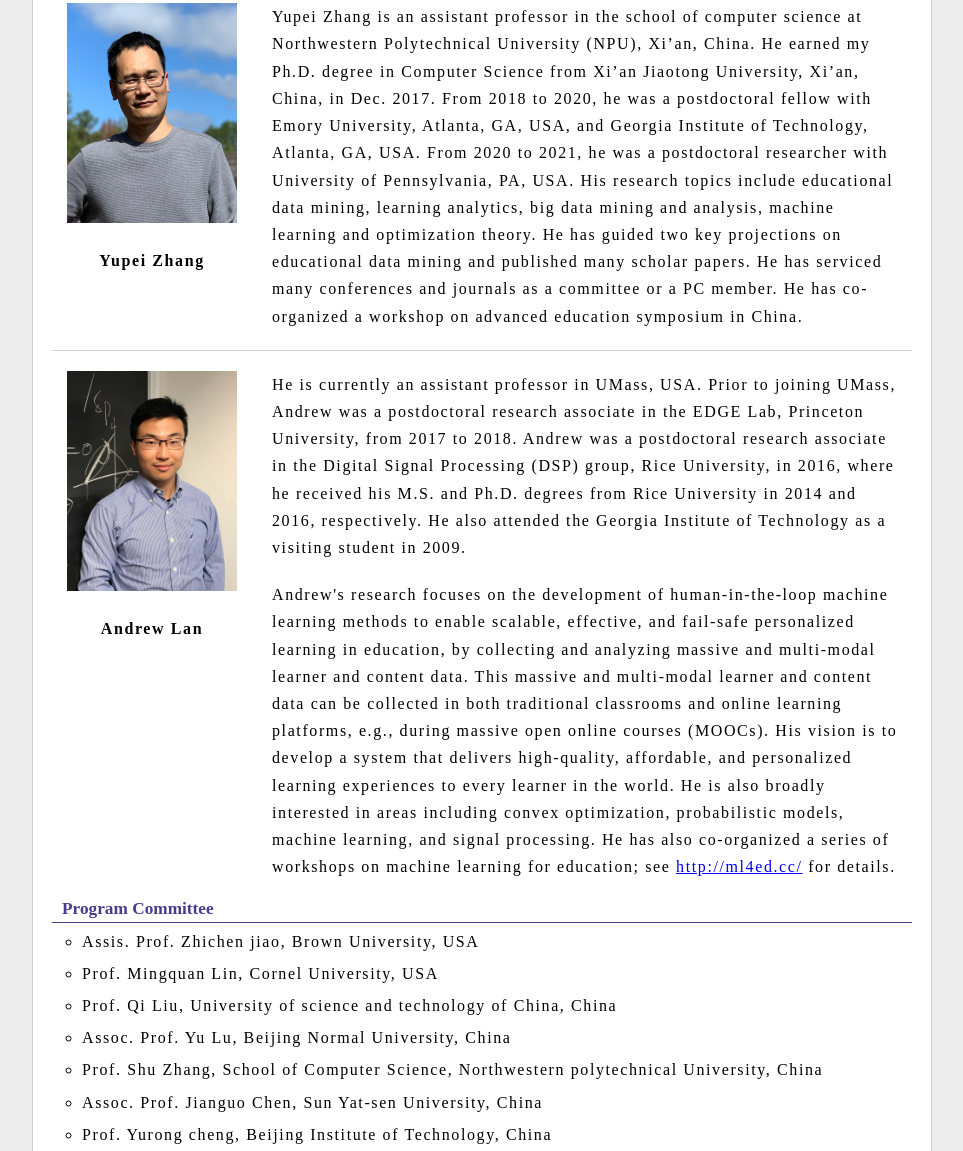
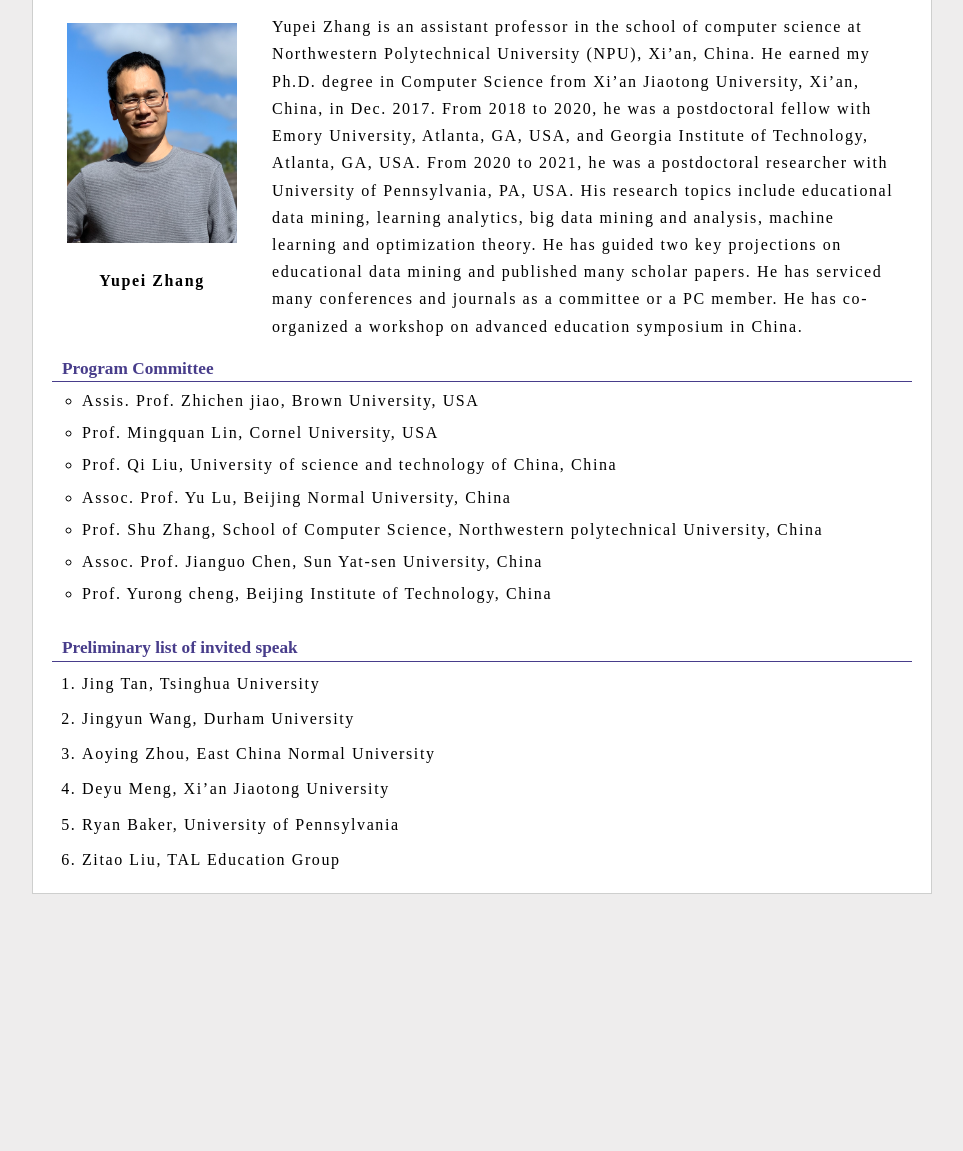
Before and after one commit to vpomelo/AIBDE2023, a plain HTML site: page organization.html in a window 1280 px wide. Shown: the part 827-1978 px from the top of the page, without its empty margins (158-1121 px from the left). After the commit the page ends 1741 px from the top, so only its background shows below. Drawn offline with Linux system fonts and the light colour scheme.

Commit message:
update banner image and co-chair

```diff
--- a/CSS/style.css
+++ b/CSS/style.css
@@ -29,8 +29,13 @@ html, body{
     background-size: cover;
 }
 #banner_img h1{
-    padding: 10px 0;
+    padding: 5px 0;
     font-size: 24px;
+    text-align: center;
+}
+#banner_img h2{
+    margin: 5px 0;
+    font-size: 18px;
     text-align: center;
 }
 
@@ -153,7 +158,7 @@ html, body{
     float: left;
 }
 .chair-Introduction .picture {
-    margin: 20px auto 0;
+    margin: 30px auto 0;
     width: 200px;
     height: 280px;
     float: left;
@@ -165,7 +170,7 @@ html, body{
 }
 .chair-Introduction .picture .name {
     font-weight: 600;
-    margin: 20px auto;
+    margin: 10px auto;
 }
 .chair-Introduction .detail{
     float: right;
--- a/organization.html
+++ b/organization.html
@@ -11,7 +11,8 @@
     <div id = "wrapper">
         <div id="banner_img">
             <h1>AIBDE 2023</h1>
-            <h1>Artificial Intelligence and Big Data in Education</h1>
+            <h1>The Workshop on Artificial Intelligence and Big Data in Education</h1>
+            <h2>(at the 23nd IEEE International Conference on Data Mining, ICDM2023)</h2>
         </div>
         <div class="logo">
             <a href="index.html">
@@ -72,34 +73,6 @@
 
             </div>
 
-            <div class="chair-Introduction">
-                <div class="dividing-line"></div>
-                <div class="picture">
-                    <img src="CSS/Images/andrew.jpg" alt="">
-                    <p class="name">Andrew Lan</p>
-                </div>
-
-                <div class="detail">
-                    <p>He is currently an assistant professor in UMass, USA. Prior to joining UMass, Andrew
-                    was a postdoctoral research associate in the EDGE Lab, Princeton University, from 2017
-                    to 2018. Andrew was a postdoctoral research associate in the Digital Signal Processing
-                    (DSP) group, Rice University, in 2016, where he received his M.S. and Ph.D. degrees
-                    from Rice University in 2014 and 2016, respectively. He also attended the Georgia
-                    Institute of Technology as a visiting student in 2009.</p>
-                    <p>Andrew's research focuses on the development of human-in-the-loop machine learning
-                    methods to enable scalable, effective, and fail-safe personalized learning in education,
-                    by collecting and analyzing massive and multi-modal learner and content data. This
-                    massive and multi-modal learner and content data can be collected in both traditional
-                    classrooms and online learning platforms, e.g., during massive open online courses
-                    (MOOCs). His vision is to develop a system that delivers high-quality, affordable, and
-                    personalized learning experiences to every learner in the world. He is also broadly
-                    interested in areas including convex optimization, probabilistic models, machine learning,
-                    and signal processing. He has also co-organized a series of workshops on
-                    machine learning for education; see <a href="http://ml4ed.cc/">http://ml4ed.cc/</a> for details.</p>
-                </div>
-
-            </div>
-
             <h2>Program Committee</h2>
             <ul class="list1">
                 <li>Assis. Prof. Zhichen jiao, Brown University, USA</li>
```
Also changed, not shown: callForPapers.html (+2 -1 lines), contact.html (+2 -1 lines), index.html (+2 -1 lines), submissions.html (+2 -1 lines), CSS/Images/banner.jpg.
